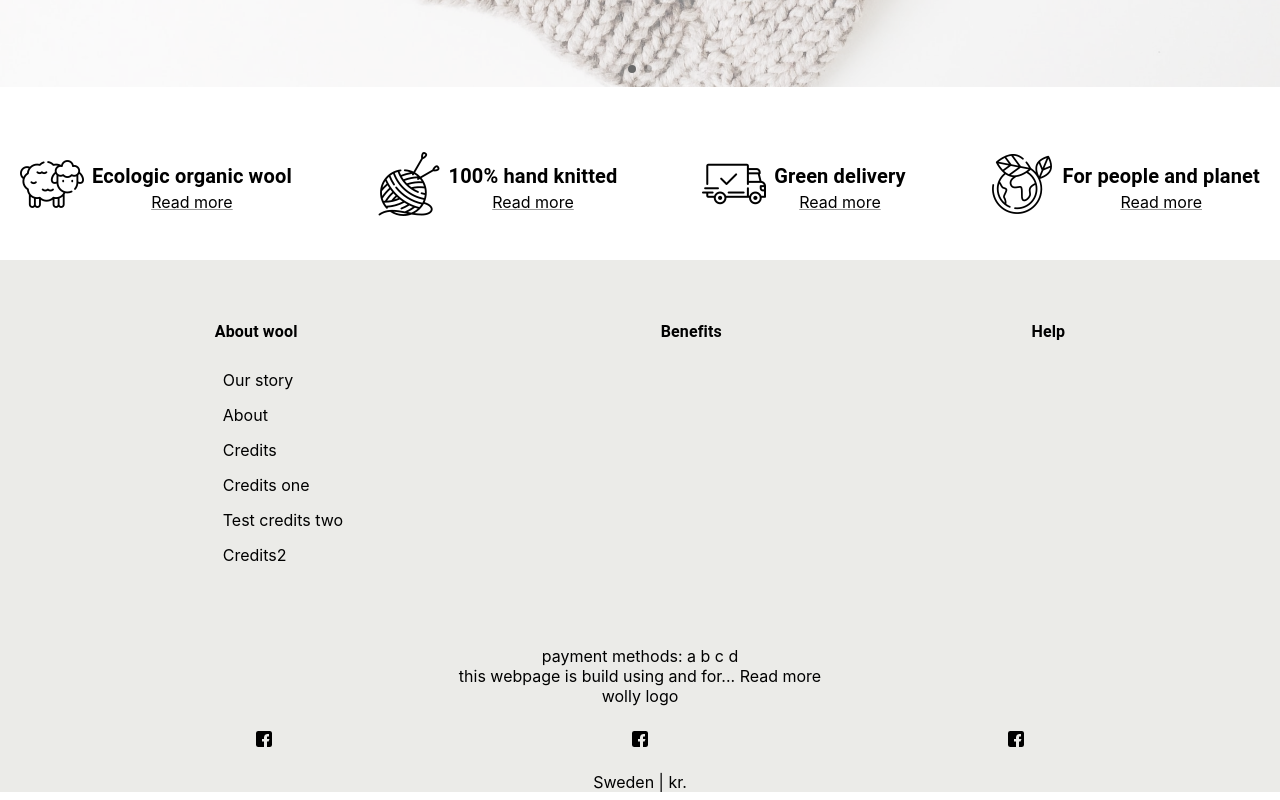
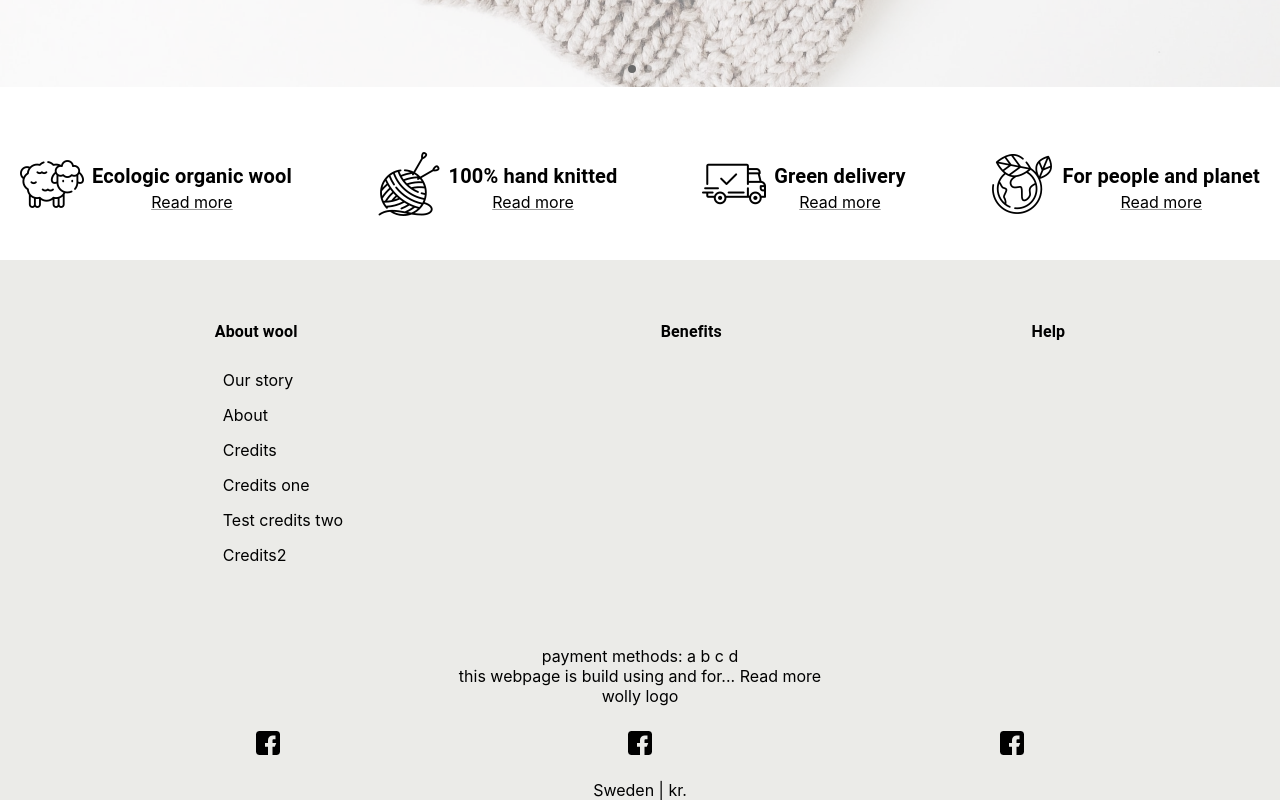
Before and after one commit to GoranAviani/react_web, a React (Create React App) app: page / in a window 1280 px wide. Shown: the part 633-1433 px from the top of the page. Built offline with nearby package versions, Linux system fonts and the light colour scheme.

Commit message:
footer changes

```diff
--- a/src/components/Footer/Footer.js
+++ b/src/components/Footer/Footer.js
@@ -3,7 +3,7 @@ import './Footer.css'
 import Typography from "@mui/material/Typography";
 import Links from "./partials/Links";
 import {aboutCompanyFooterLinks, yourBenefitsFooterLinks, helpFooterLinks} from "../../Route_urls";
-import {facebook_16} from "../../static/icons/icons";
+import {facebook_16, facebook_24} from "../../static/icons/icons";
 import Spacer from "../Spacer";
 import SendIcon from '@mui/icons-material/Send';
 import Button from '@mui/material/Button';
@@ -126,9 +126,9 @@ const Footer = () => {
             </div>
             <Spacer axis="vertical" size={25}/>
             <div className='OurSocialMedia'>
-                <img src={facebook_16}/>
-                <img src={facebook_16}/>
-                <img src={facebook_16}/>
+                <img src={facebook_24}/>
+                <img src={facebook_24}/>
+                <img src={facebook_24}/>
             </div>
             <Spacer axis="vertical" size={25}/>
             <div className='OurCountry'>
```
